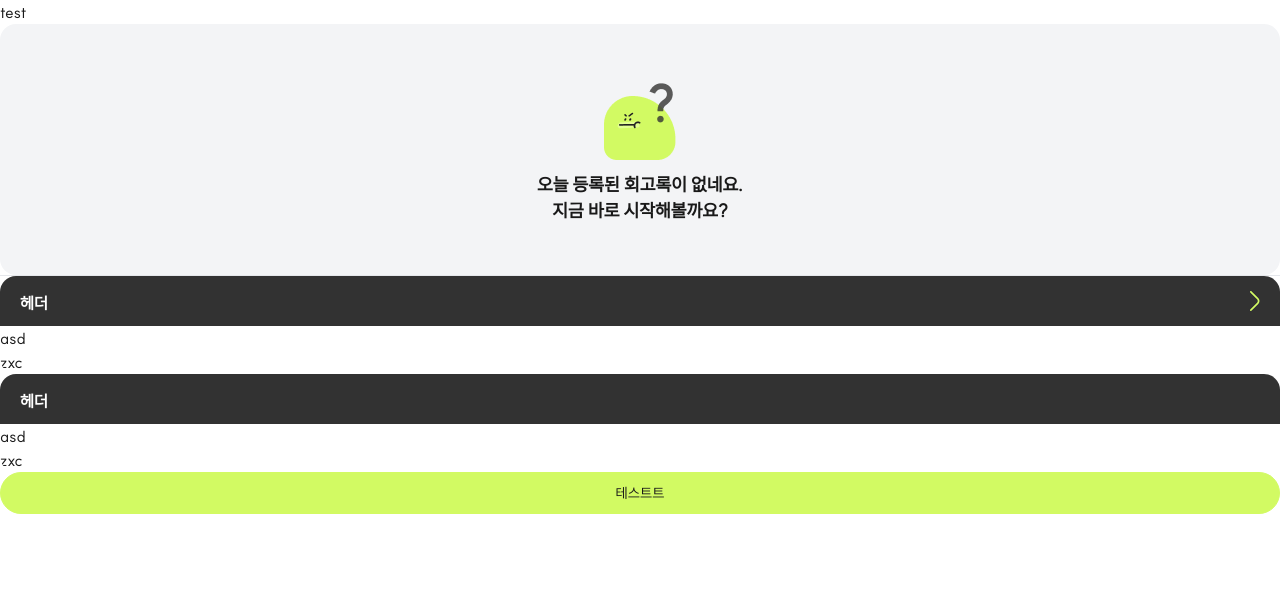
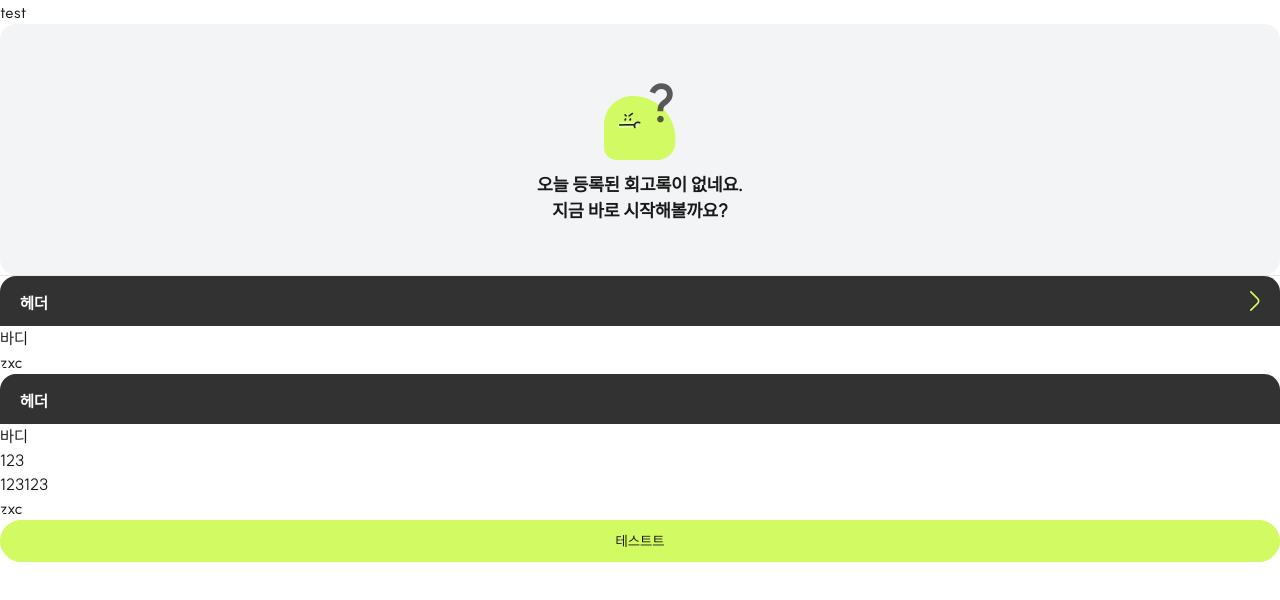
Before and after one commit to muzi55/didit, a Next.js app: page / in a window 1280 px wide. Shown: the top 600 px of the page. Built offline with nearby package versions, Linux system fonts and the light colour scheme.

Commit message:
component: DailyCard Body 컴포넌트 추가

```diff
--- a/src/app/_components/common/card/DailyCard.tsx
+++ b/src/app/_components/common/card/DailyCard.tsx
@@ -11,10 +11,6 @@ export default function DailyCard({ children }: DailyCardProps) {
 	return (
 		<div>
 			{children}
-			<div>
-				{/* body */}
-				asd
-			</div>
 			<div>
 				{/* tag */}
 				zxc
@@ -38,4 +34,9 @@ const Header = ({
 	);
 };
 
+const Body = ({ children }: { children: string }) => {
+	return <div dangerouslySetInnerHTML={{ __html: children }}></div>;
+};
+
 DailyCard.Header = Header;
+DailyCard.Body = Body;
--- a/src/app/page.tsx
+++ b/src/app/page.tsx
@@ -17,12 +17,14 @@ export default function Home() {
 			<DailyRecordProvider>
 				<DailyCard>
 					<DailyCard.Header href="/test">헤더</DailyCard.Header>
+					<DailyCard.Body>바디</DailyCard.Body>
 				</DailyCard>
 			</DailyRecordProvider>
 
 			<DailyRecordProvider>
 				<DailyCard>
 					<DailyCard.Header>헤더</DailyCard.Header>
+					<DailyCard.Body>{`바디 <p>123</p> <h1>123123</h1>`}</DailyCard.Body>
 				</DailyCard>
 			</DailyRecordProvider>
 			{/* <SelectBox title={"제목1"}>아이템</SelectBox>
```
